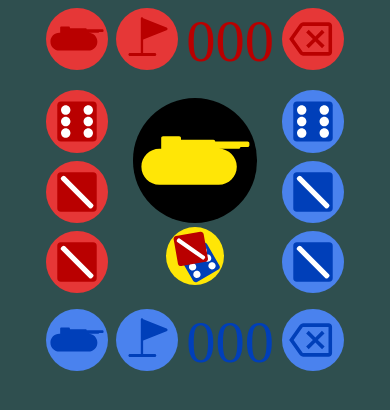
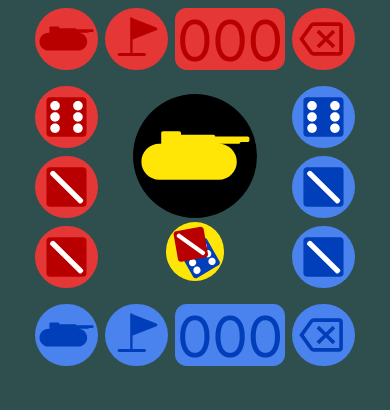
Before and after one commit to Pyrix25633/risiko-dice-roller, a plain HTML site: page index.html in a window 390 px wide. Drawn offline with Linux system fonts and the light colour scheme.

Commit message:
new font

```diff
--- a/css/style.css
+++ b/css/style.css
@@ -34,17 +34,27 @@ body {
 
 .counter {
     display: flex;
+    font-family: 'Quicksand', sans-serif;
     font-size: 15vh;
+    line-height: 16vh;
     align-items: center;
     margin: 1vh;
 }
 
 #attacker-counter {
     color: var(--color-attacker);
+    background-color: var(--background-attacker);
+    width: 28vh;
+    border-radius: 3vh;
+    text-align: center;
 }
 
 #defender-counter {
     color: var(--color-defender);
+    background-color: var(--background-defender);
+    width: 28vh;
+    border-radius: 3vh;
+    text-align: center;
 }
 
 #dices-section {
@@ -94,7 +104,18 @@ body {
 
     .counter {
         font-size: 15vw;
+        line-height: 16vw;
         margin: 1vw;
+    }
+
+    #attacker-counter {
+        width: 28vw;
+        border-radius: 3vw;
+    }
+
+    #defender-counter {
+        width: 28vw;
+        border-radius: 3vw;
     }
 
     .dices {
--- a/index.html
+++ b/index.html
@@ -6,6 +6,9 @@
         <title>Risiko Dice Roller</title>
         <link rel="icon" href="./img/risiko.svg">
         <link rel="stylesheet" href="./css/style.css">
+        <link rel="preconnect" href="https://fonts.googleapis.com">
+        <link rel="preconnect" href="https://fonts.gstatic.com" crossorigin>
+        <link href="https://fonts.googleapis.com/css2?family=Quicksand:wght@500&display=swap" rel="stylesheet">
     </head>
     <body>
         <div id="main">
```
